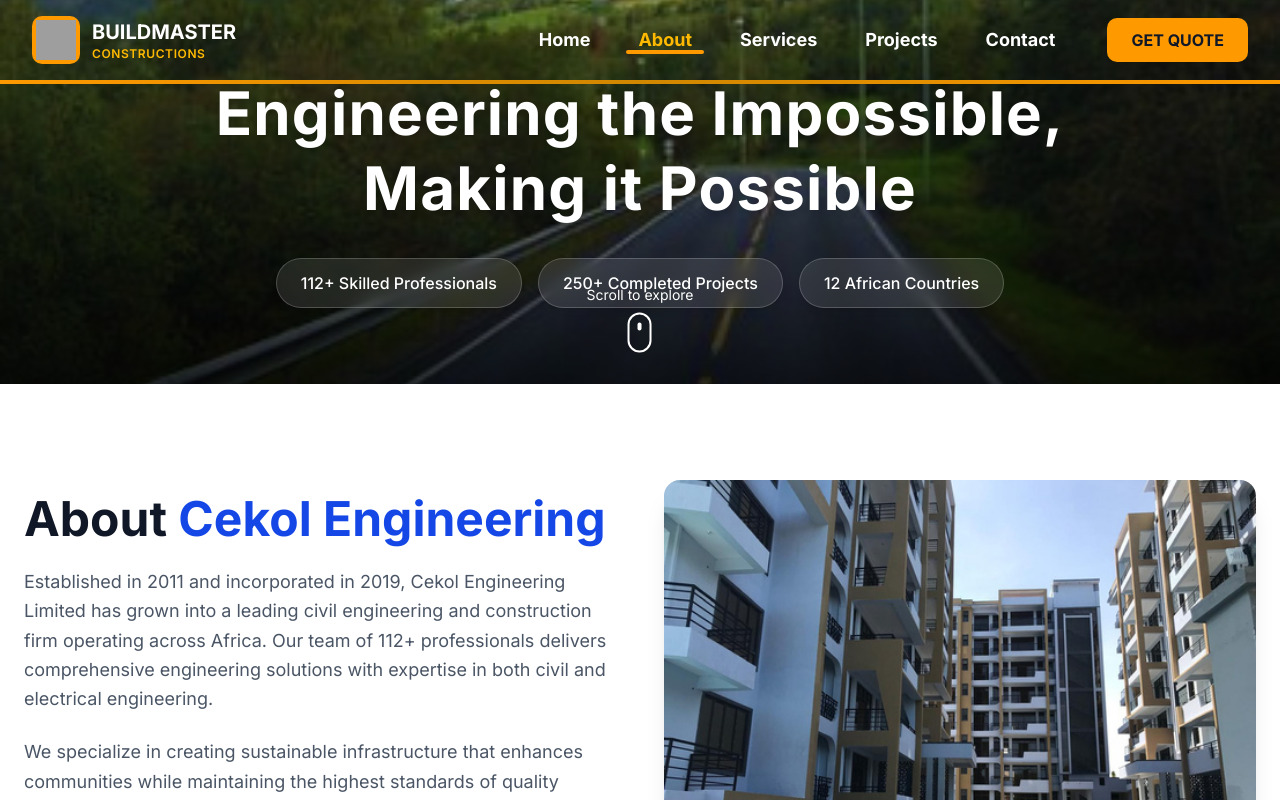
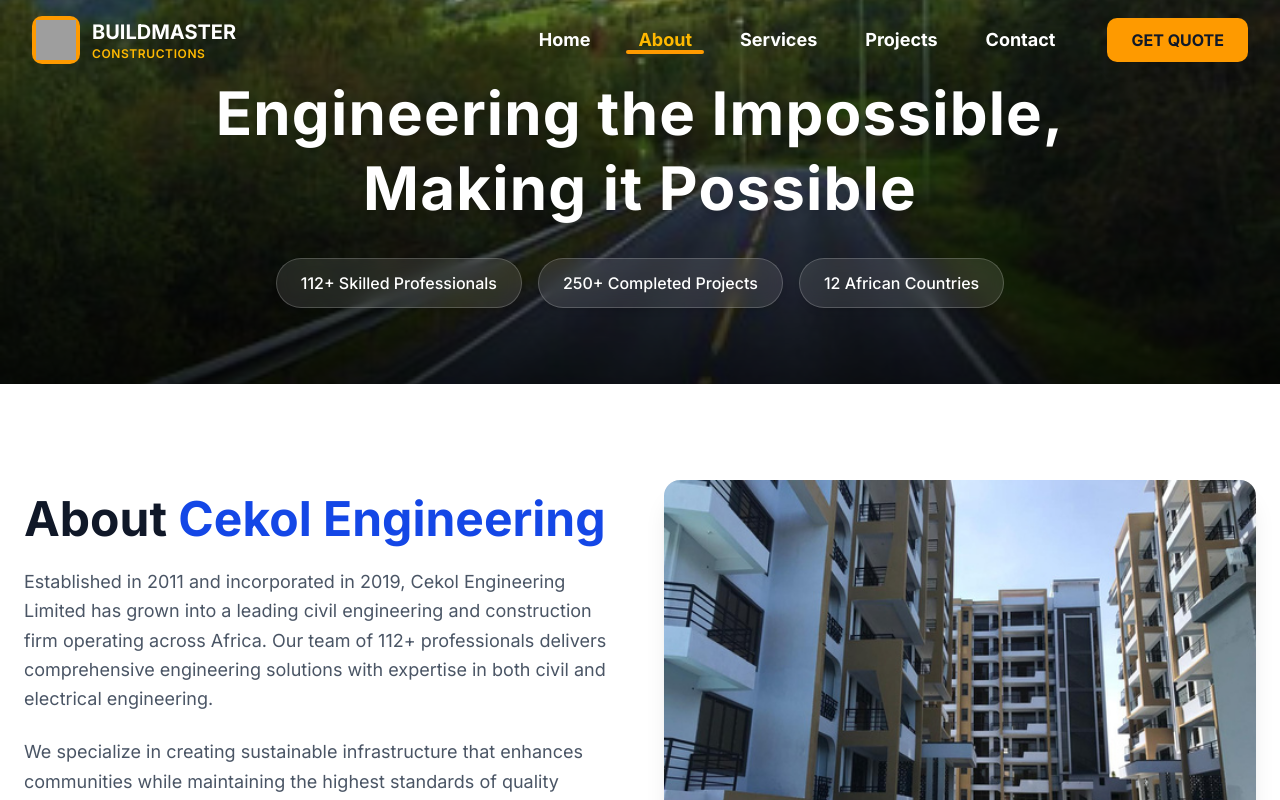
Before and after one commit to mugambijavan/Cekol-Engineering-Website, a Next.js app: page /about in a window 1280 px wide. Shown: the top 800 px of the page. Built offline with nearby package versions, Linux system fonts and the light colour scheme; grey boxes are pictures that could not be loaded.

Commit message:
Refactor code structure for improved readability and maintainability

```diff
--- a/app/about/page.tsx
+++ b/app/about/page.tsx
@@ -240,16 +240,6 @@ const AboutPage = () => {
           animate={{ opacity: 1 }}
           transition={{ delay: 2 }}
         >
-          <motion.div
-            animate={{ y: [0, 10, 0] }}
-            transition={{ duration: 2, repeat: Infinity }}
-            className="flex flex-col items-center"
-          >
-            <div className="text-white text-sm mb-2">Scroll to explore</div>
-            <div className="w-6 h-10 border-2 border-white rounded-full flex justify-center pt-2">
-              <div className="w-1 h-2 bg-white rounded-full" />
-            </div>
-          </motion.div>
         </motion.div>
       </section>
 
--- a/app/components/Navbar.tsx
+++ b/app/components/Navbar.tsx
@@ -245,18 +245,6 @@
             )}
             </AnimatePresence>
         </div>
-
-        {/* Construction Animation Bar */}
-        <motion.div
-            className="h-1 w-full bg-gradient-to-r from-amber-500 via-yellow-600 to-amber-500"
-            initial={{ backgroundPosition: "0%" }}
-            animate={{ backgroundPosition: ["0%", "100%", "0%"] }}
-            transition={{
-            duration: 4,
-            repeat: Infinity,
-            ease: "linear"
-            }}
-        />
         </motion.nav>
     );
     }
```
